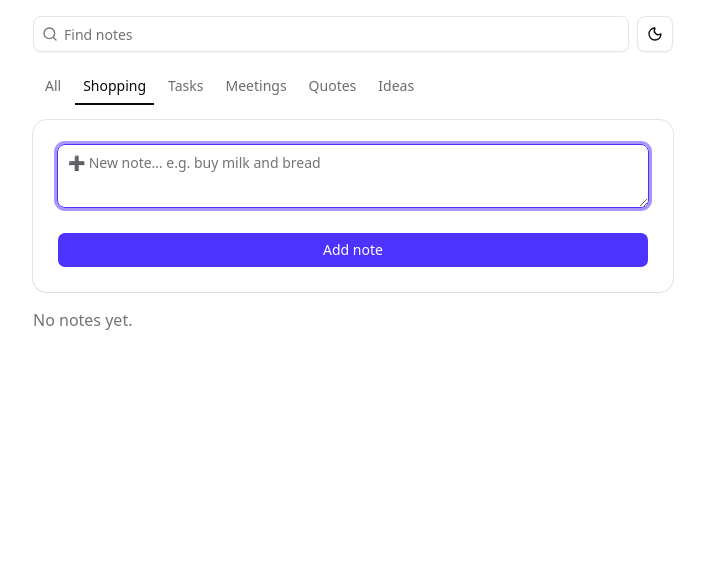
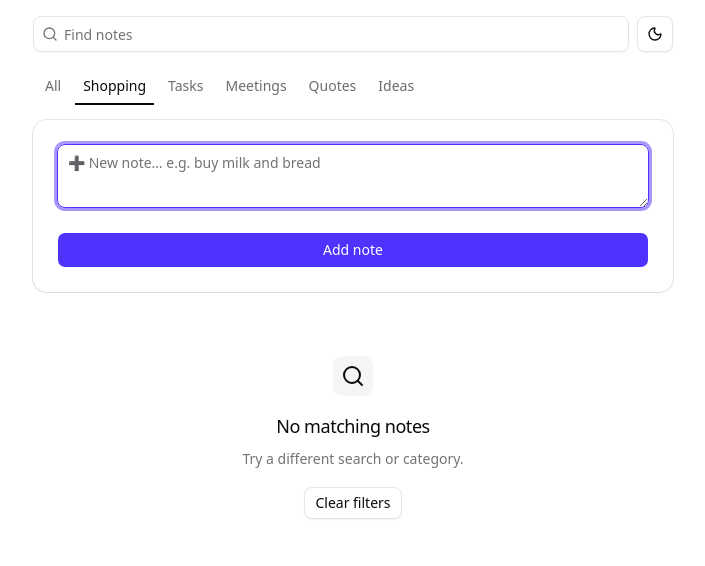
Before and after one commit to whosz/pi-llm-notetaker, a FastAPI app: page /?type=shopping in a window 1280 px wide. Shown: the top 566 px of the page, without its empty margins (287-992 px from the left). Run offline with FastAPI, Linux system fonts and the light colour scheme; data that the repository does not hold is empty.

Commit message:
Add empty states to notes list (Basecoat empty component)
Two variants, matching basecoatui.com/components/empty/: a plain
'No notes yet' prompt on first load, and a 'No matching notes' + Clear
filters state when a search/category filter yields zero results. Both
routes (index page and category tabs) share this one partial already,
so no separate wiring was needed.

Co-Authored-By: Claude Sonnet 5 <noreply@anthropic.com>

```diff
--- a/app/templates/partials/notes_list.html
+++ b/app/templates/partials/notes_list.html
@@ -1,6 +1,28 @@
-{% for note in notes %} {% include "partials/note_card.html" %} {% else %}
-<p class="text-muted-foreground">No notes yet.</p>
-{% endfor %} {% if notes|length == limit %}
+{% for note in notes %} {% include "partials/note_card.html" %} {% else %} {%
+if q or type %}
+<section class="empty">
+  <header>
+    <figure>
+      <svg xmlns="http://www.w3.org/2000/svg" width="24" height="24" viewBox="0 0 24 24" fill="none" stroke="currentColor" stroke-width="2" stroke-linecap="round" stroke-linejoin="round"><circle cx="11" cy="11" r="8" /><path d="m21 21-4.3-4.3" /></svg>
+    </figure>
+    <h3>No matching notes</h3>
+    <p>Try a different search{% if type %} or category{% endif %}.</p>
+  </header>
+  <footer>
+    <a href="/" class="btn" data-variant="outline" data-size="sm">Clear filters</a>
+  </footer>
+</section>
+{% else %}
+<section class="empty">
+  <header>
+    <figure>
+      <svg xmlns="http://www.w3.org/2000/svg" width="24" height="24" viewBox="0 0 24 24" fill="none" stroke="currentColor" stroke-width="2" stroke-linecap="round" stroke-linejoin="round"><path d="M13.4 2H6a2 2 0 0 0-2 2v16a2 2 0 0 0 2 2h12a2 2 0 0 0 2-2v-7.4" /><path d="M2 6h4" /><path d="M2 10h4" /><path d="M2 14h4" /><path d="M2 18h4" /><path d="M21.378 5.626a1 1 0 1 0-3.004-3.004l-5.01 5.012a2 2 0 0 0-.506.854l-.837 2.87a.5.5 0 0 0 .62.62l2.87-.837a2 2 0 0 0 .854-.506z" /></svg>
+    </figure>
+    <h3>No notes yet</h3>
+    <p>Type something above and it'll show up here.</p>
+  </header>
+</section>
+{% endif %} {% endfor %} {% if notes|length == limit %}
 <button
   type="button"
   class="btn w-full"
```
